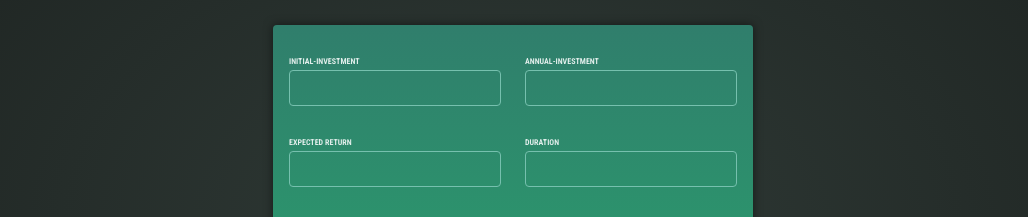
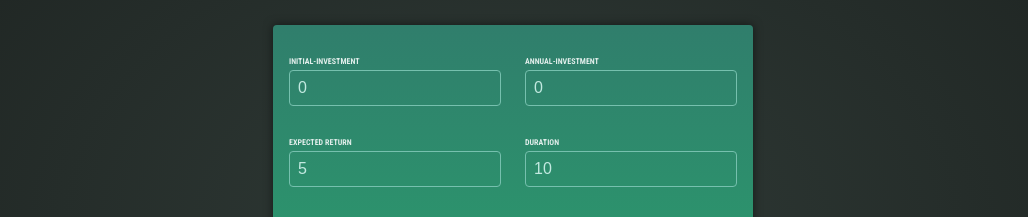
Before and after one commit to Nityanandkumar/investment-calculator, an Angular app: page / in a window 1280 px wide. Shown: the part 201-418 px from the top of the page, without its empty margins (127-1155 px from the left). Built offline with nearby package versions, Linux system fonts and the light colour scheme.

Commit message:
extracting the values with two way binding

```diff
--- a/src/app/user-input/user-input.component.html
+++ b/src/app/user-input/user-input.component.html
@@ -2,21 +2,41 @@
   <div class="input-group">
     <p>
       <label for="initial-investment">Initial-Investment</label>
-      <input id="initial-investment" type="number"/>
+      <input
+        id="initial-investment"
+        name="initial-investment"
+        type="number"
+        [(ngModel)]="enteredInitialInvestment"
+      />
     </p>
     <p>
       <label for="annual-investment">Annual-Investment</label>
-      <input id="annual-investment" type="number" />
+      <input
+        id="annual-investment"
+        name="annual-investment"
+        type="number"
+        [(ngModel)]="enteredAnnualInvestment"
+      />
     </p>
   </div>
   <div class="input-group">
     <p>
       <label for="expected-return">Expected Return</label>
-      <input id="expected-return" type="number"/>
+      <input
+        id="expected-return"
+        name="expected-return"
+        type="number"
+        [(ngModel)]="enteredExpectedReturn"
+      />
     </p>
     <p>
       <label for="duration">Duration</label>
-      <input id="duration" type="number"/>
+      <input
+        id="duration"
+        name="duration"
+        type="number"
+        [(ngModel)]="enteredDuration"
+      />
     </p>
   </div>
   <p>
--- a/src/app/user-input/user-input.component.ts
+++ b/src/app/user-input/user-input.component.ts
@@ -9,7 +9,16 @@
   styleUrl: './user-input.component.css'
 })
 export class UserInputComponent {
+  enteredInitialInvestment ="0";
+  enteredAnnualInvestment = "0";
+  enteredExpectedReturn ="5";
+  enteredDuration ="10";
    onSubmit() {
     console.log("submitted!");
+    console.log(this.enteredInitialInvestment);
+    console.log(this.enteredAnnualInvestment);
+    console.log(this.enteredExpectedReturn);
+    console.log(this.enteredDuration);
+
    }
 }
```
